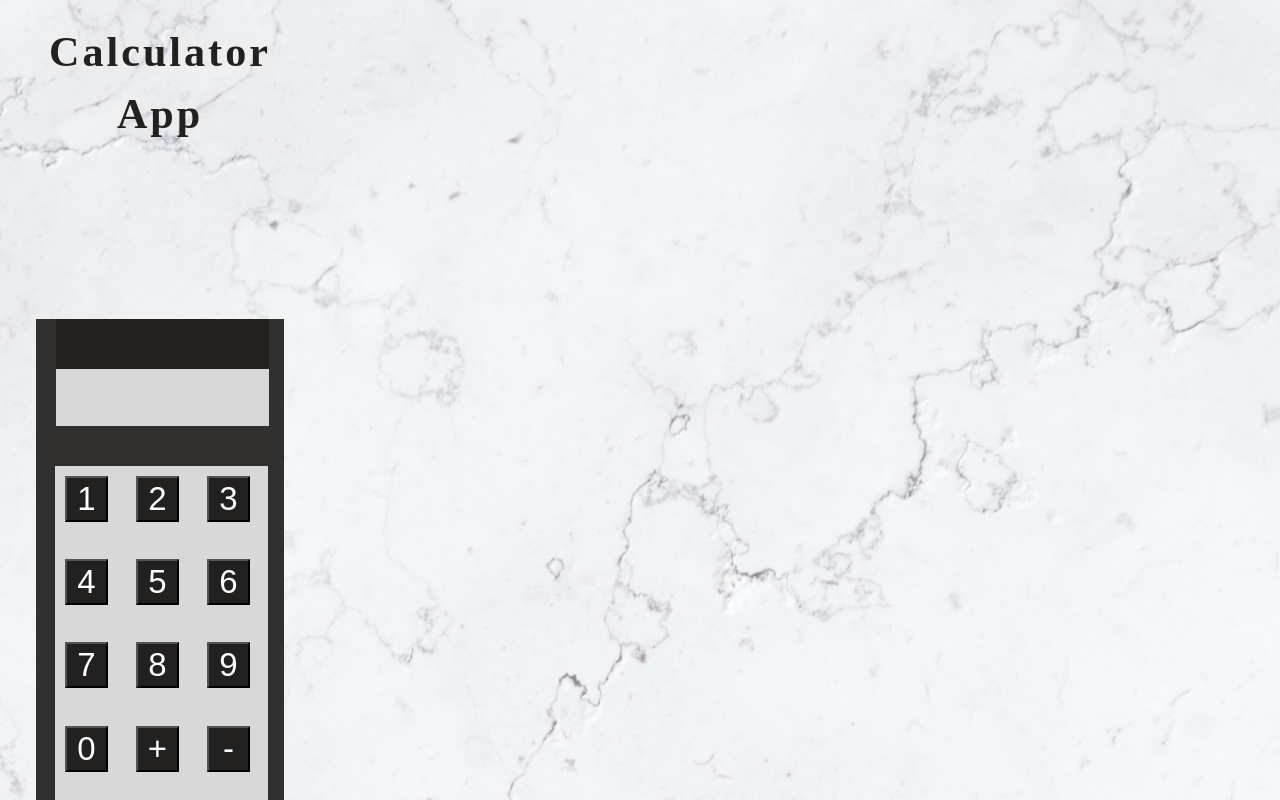
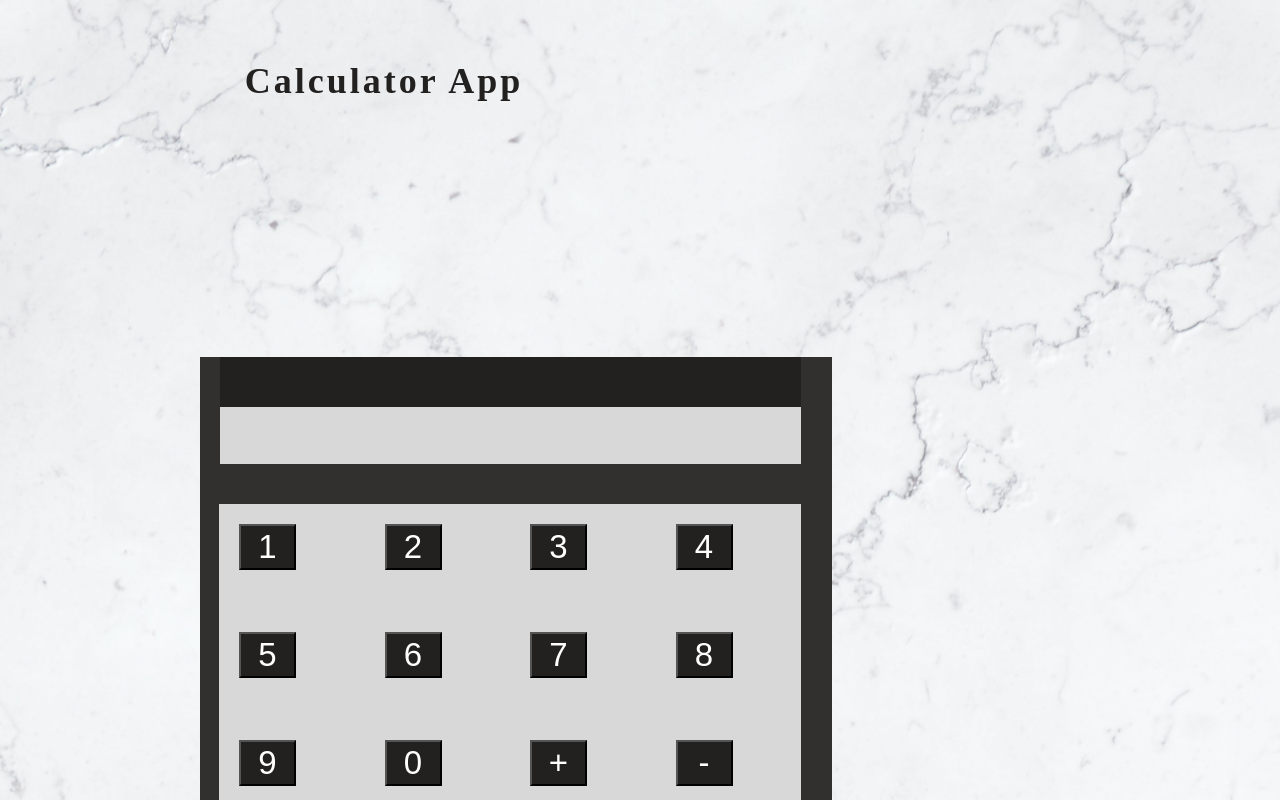
Before and after one commit to sclingan/react_calculator, a React (Create React App) app: page / in a window 1280 px wide. Shown: the top 800 px of the page. Built offline with nearby package versions, Linux system fonts and the light colour scheme.

Commit message:
added media queries

```diff
--- a/src/App.css
+++ b/src/App.css
@@ -8,12 +8,13 @@
   /* start with mobile-first 320 X 1024 */
   width: 320px;
   height: 102px;
+  margin-top: 80px;
   text-align: center;
   font-family: 'ChalkBoard SE';
   font-weight: bold;
   font-size: 36px;
   letter-spacing: 3px;
-  line-height: 20px;
+  line-height: 3px;
   color: #232020;
 }
 
@@ -70,16 +71,53 @@
 }
 
 /* tablet screen */
-@media only screen and(min-width:){
-
+@media only screen and (min-width: 768px){
+    .header{
+      width: 768px;
+      text-align: center;
+    }
+    .calc{
+      height: 703px;
+      width: 632px;
+    }
+    #display{
+      height: 57px;
+      width: 581px;
+    }
+    .btn-area{
+      display: grid;
+      grid-template-columns: auto auto auto auto;
+      grid-template-rows: auto auto auto auto;
+      height: 539px;
+      width: 582px;
+    }
+    .btn{
+      width: 85px;
+      width: 57px;
+      margin: 20px 20px;
+    }
 }
 
 /* desktop screen */
-@media only screen and(min-width:){
+@media only screen and (min-width: 1024px){
+    .header{
+      width: 1024;
+      text-align: center;
+    }
+    .calc{
+      margin: 175px 36px 50px 200px;
+    }
 
 }
 
 /* HD display */
-@media only screen and(min-width:){
+@media only screen and (min-width: 1440px){
+  .header{
+    width: 1440px;
+    text-align: center;
+  }
+  .calc{
+    margin: 175px 50px 50px 400px;
+  }
 
 }
--- a/src/App.js
+++ b/src/App.js
@@ -13,8 +13,8 @@ class Calculator extends React.Component{
   return (
     <div className="wrapper">
       <div className="header">
-          <h3>Calculator</h3>
-          <h3>App</h3>
+          Calculator
+          App
       </div>
       <div className="calc">
         <div id="display">
```
